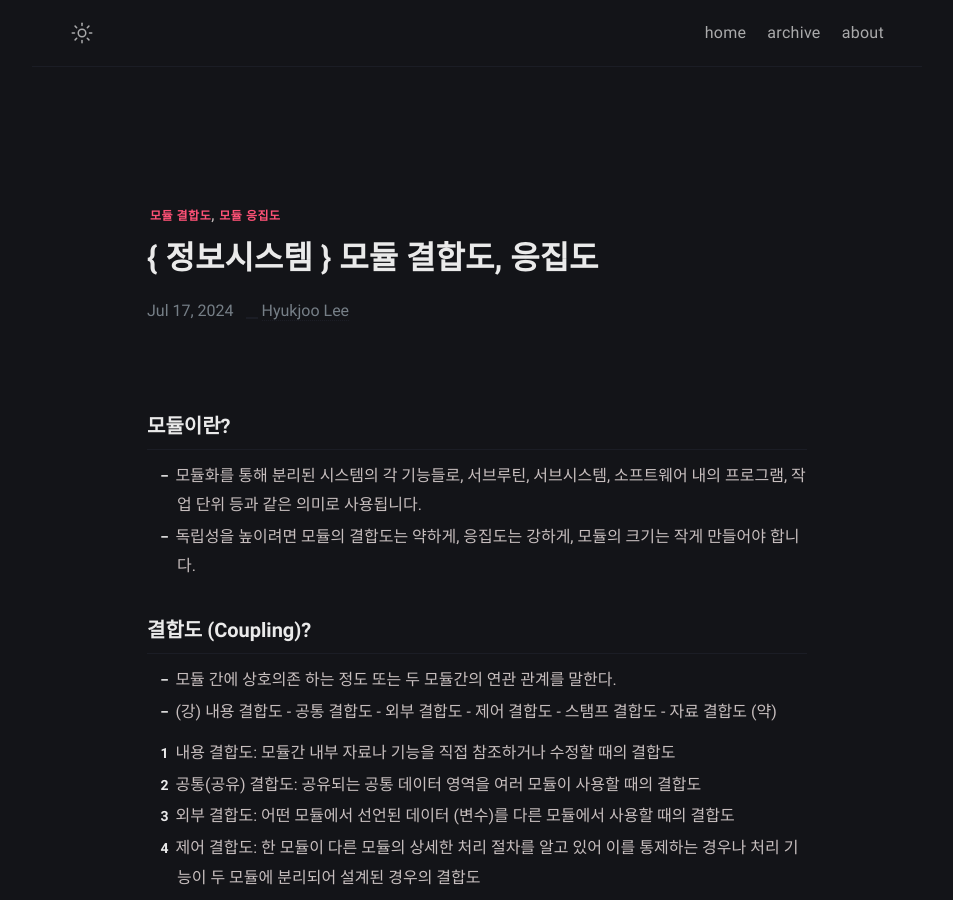
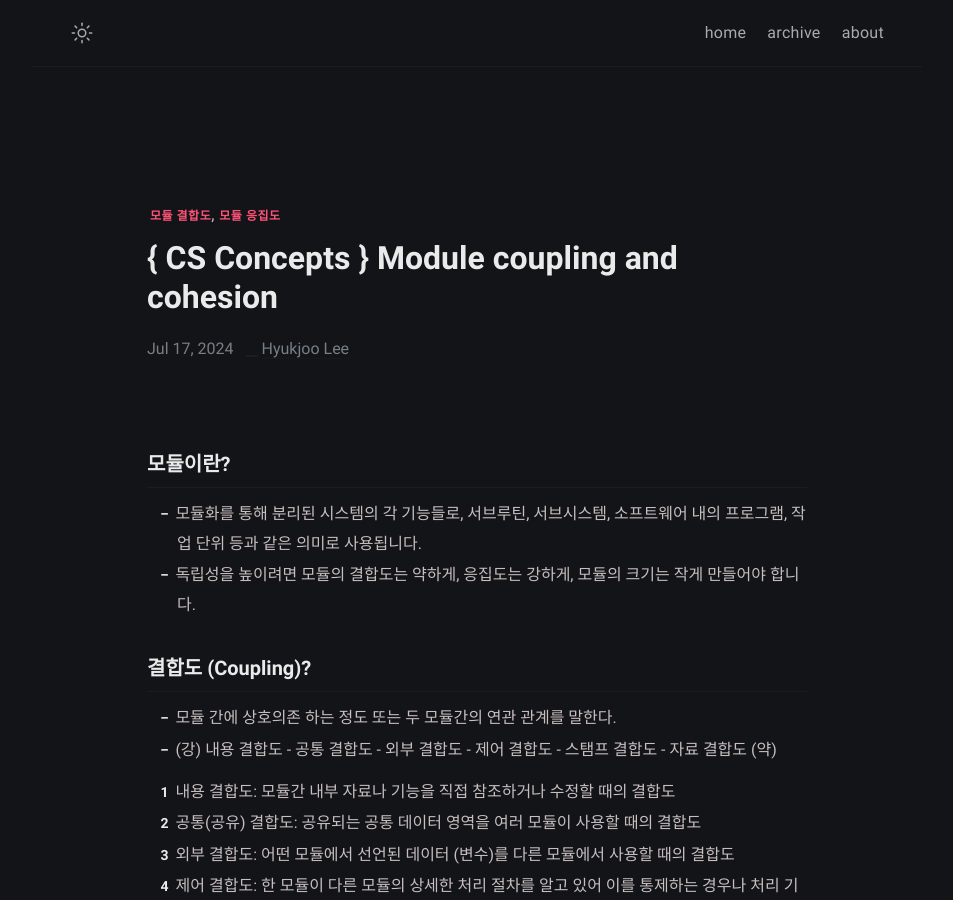
Before and after one commit to Hyukjoo-Lee/Hyukjoo-Lee.github.io, a Jekyll site: the page built from _posts/2024-07-17-CS_module_coupling_cohesion.markdown, in a window 1280 px wide and 900 px high. Shown: the whole window, without its empty margins (163-1116 px from the left). Built offline with Jekyll 4.4.1, drawn with Linux system fonts in a browser that asks for light colours.

Commit message:
added content

```diff
--- a/_posts/2024-07-17-module_coupling_cohesion.markdown
+++ b/_posts/2024-07-17-CS_module_coupling_cohesion.markdown
@@ -1,5 +1,5 @@
 ---
-title: "{ 정보시스템 } 모듈 결합도, 응집도"
+title: "{ CS Concepts  } Module coupling and cohesion"
 date: 2024-07-17 21:00:00 +07:00
 tags: [모듈 결합도, 모듈 응집도]
 ---
```
